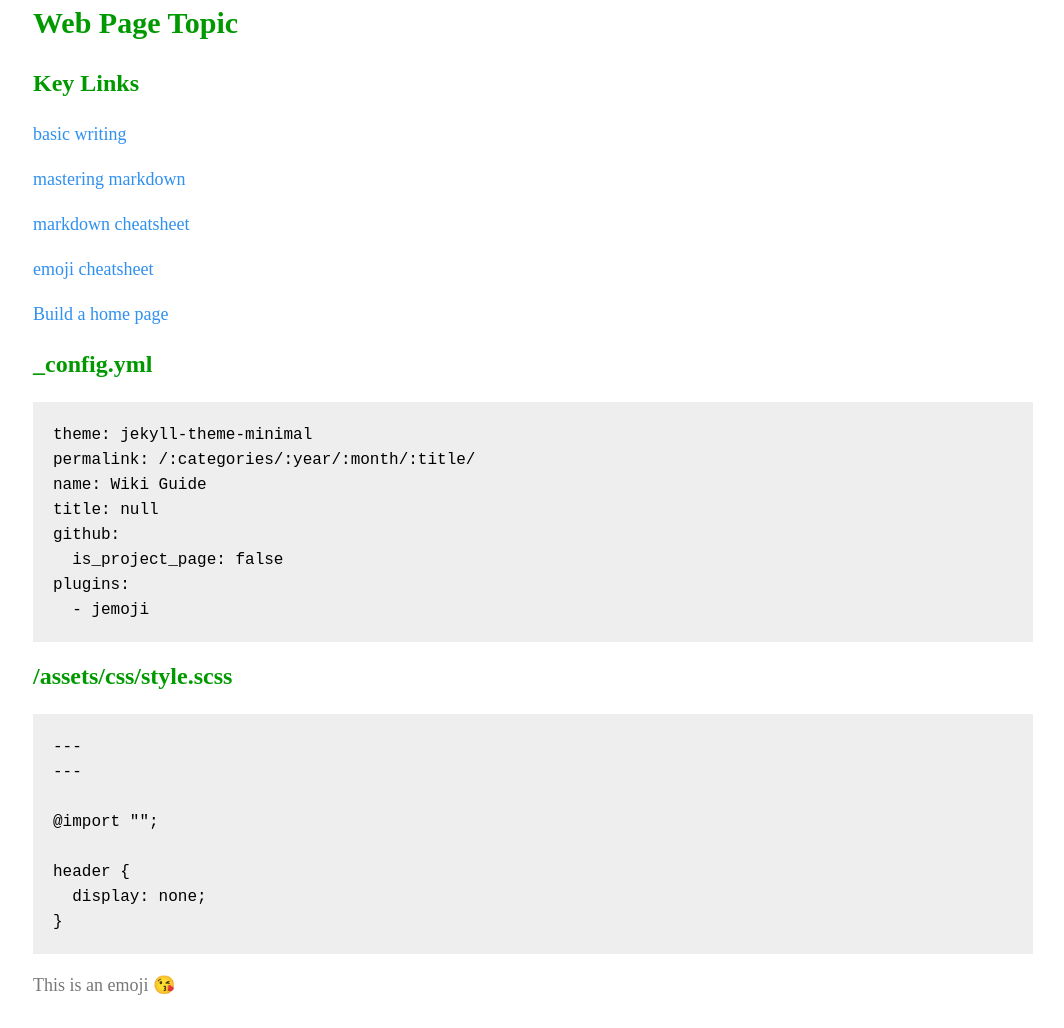
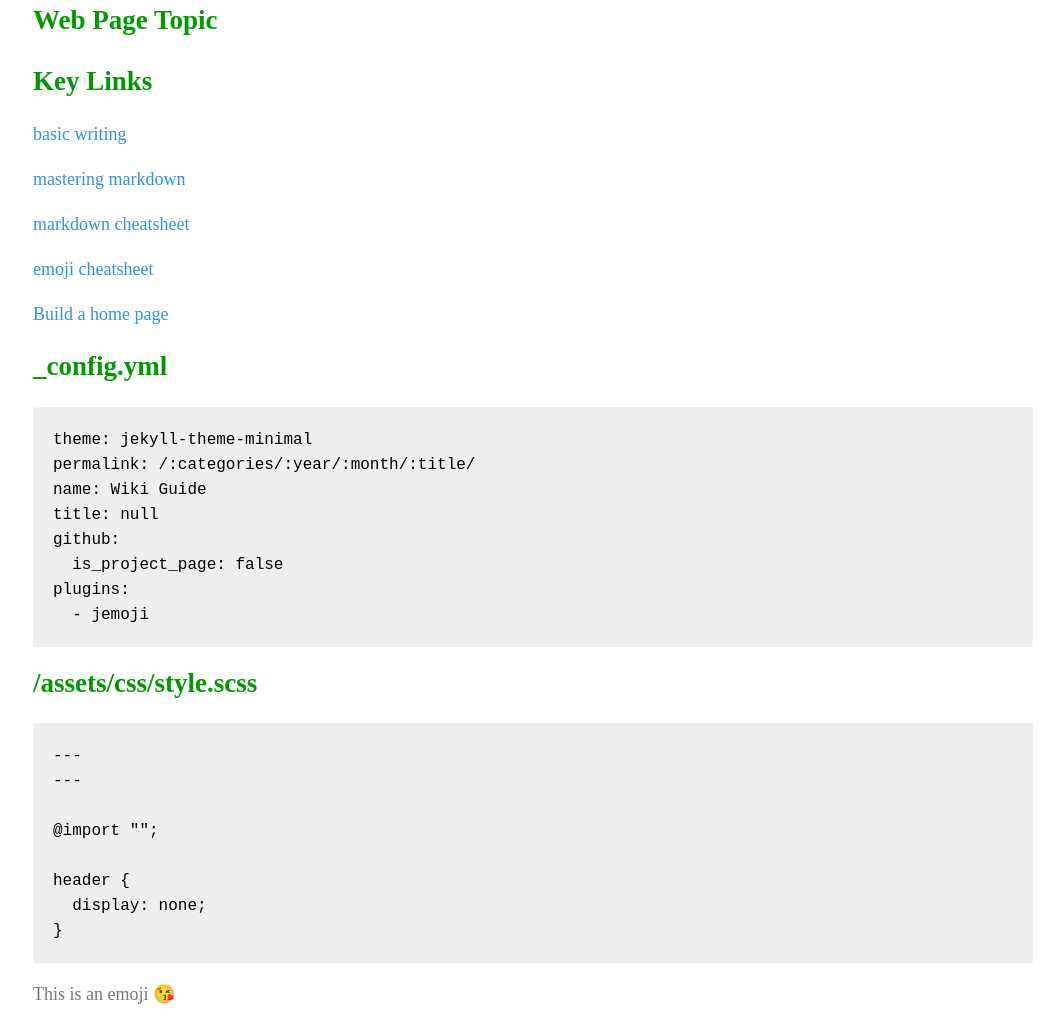
Before and after one commit to profphillips/wikibasics, a Jekyll site: the page built from index.md, in a window 1280 px wide. Shown: the whole page, without its empty margins (107-1171 px from the left). Built offline with Jekyll 4.4.1, drawn with Linux system fonts in a browser that asks for light colours; emoji names are drawn with the system emoji font; our own code applies the rules of GitHub Pages for plain Markdown files.

Commit message:
Update style.scss

```diff
--- a/assets/css/style.scss
+++ b/assets/css/style.scss
@@ -42,59 +42,21 @@ section {
 
 h1, h2, h3, h4, h5, h6 {
   margin: 0 0 20px;
+  color: $header-color;
+  font-family: $header-font-family;
 }
 
 //li {
  // line-height: 1.4 ;
 //}
 
-//#main_content {
-//  width: 100%;
-//  -webkit-font-smoothing: antialiased;
-//}
+#main_content {
+  width: 100%;
+  -webkit-font-smoothing: antialiased;
+}
 
 section img {
   max-width: 100%
-}
-
-h1, h2, h3, h4, h5, h6 {
- // font-weight: normal;
- // font-family: Monaco, "Bitstream Vera Sans Mono", "Lucida Console", Terminal, monospace;
-  font-family: $header-font-family;
-  color: $header-color;
-  //letter-spacing: -0.03em;
- // text-shadow: 0 1px 1px rgba(0, 0, 0, 0.1),
- //              0 0 5px rgba(181, 232, 83, 0.1),
-   //            0 0 10px rgba(181, 232, 83, 0.1);
-}
-
-#main_content h1 {
-  font-size: 30px;
-}
-
-#main_content h2 {
-  font-size: 24px;
-}
-
-#main_content h3 {
-  font-size: 18px;
-}
-
-#main_content h4 {
-  font-size: 14px;
-}
-
-#main_content h5 {
-  font-size: 12px;
-  text-transform: uppercase;
-  margin: 0 0 5px 0;
-}
-
-#main_content h6 {
-  font-size: 12px;
-  text-transform: uppercase;
-  color: #999;
-  margin: 0 0 5px 0;
 }
 
 dt {
@@ -160,7 +122,6 @@ hr {
 // Links
 //   a, a:hover, a:visited
 
-
 a {
   color: $link-color;
  // color: #63c0f5;
@@ -182,7 +143,3 @@ a {
 .cf {
   zoom:1;
 }
-
-#a-title {
-  text-decoration: none;
-}
```
